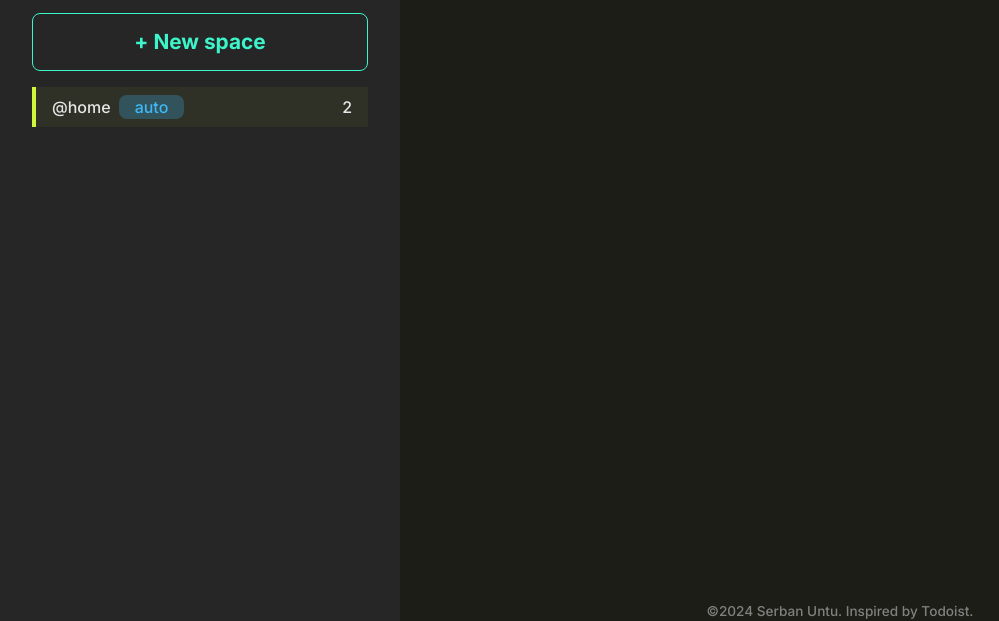
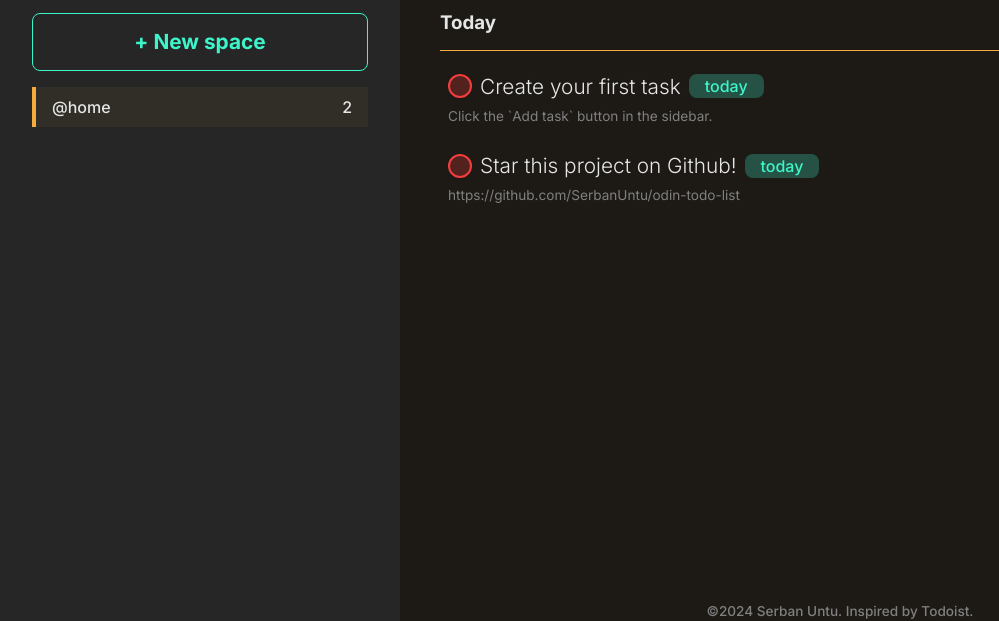
Before and after one commit to SerbanUntu/odin-todo-list, a website built with webpack: page src/index.html in a window 1280 px wide. Shown: the part 179-800 px from the top of the page, without its empty margins (0-999 px from the left). Built offline with nearby package versions, Linux system fonts and the light colour scheme.

Commit message:
feat: display saved tasks, show task completion
Also fixes some of the overflowing text. Adds sections to separate tasks
in the same space.

```diff
--- a/src/components/edit-space-dialog/index.css
+++ b/src/components/edit-space-dialog/index.css
@@ -4,3 +4,9 @@
   padding: .25rem 0;
   border-radius: .5rem;
 }
+
+dialog#edit-space-dialog h1 {
+  overflow: hidden;
+  white-space: nowrap;
+  text-overflow: ellipsis;
+}
--- a/src/components/sidebar/index.css
+++ b/src/components/sidebar/index.css
@@ -11,6 +11,7 @@
   background: none;
   display: flex;
   justify-content: space-between;
+  gap: .5rem;
   padding: .5rem 1rem;
   width: 100%;
   color: var(--neutral-90);
@@ -37,6 +38,14 @@
   display: flex;
   align-items: center;
   gap: .5rem;
+  flex: 1;
+  overflow: hidden;
+}
+
+.space-button-name {
+  overflow: hidden;
+  white-space: nowrap;
+  text-overflow: ellipsis;
 }
 
 .auto-tag {
@@ -49,7 +58,7 @@
   background: var(--purple-low);
 }
 
-img {
+.sidebar img {
   display: none;
   position: relative;
   left: .25rem;
--- a/src/components/sidebar/index.js
+++ b/src/components/sidebar/index.js
@@ -14,7 +14,7 @@ export function addSpaceButton(name, space) {
   currentButton.classList.add('space-button');
   currentButton.innerHTML = `
     <div class="name-and-labels">
-      <p>@${name}</p>
+      <p class="space-button-name">@${name}</p>
     </div>
     <p class="tasks-count">${space.tasks.length > 0 ? space.tasks.length : 'None'}</p>
   `; //! Prevent HTML injection
@@ -27,13 +27,13 @@ export function addSpaceButton(name, space) {
   if(space.auto === "true") {
     const autoTag = document.createElement('div');
     autoTag.classList.add('tag', 'auto-tag');
-    autoTag.innerText = 'auto';
+    autoTag.textContent = 'auto';
     domNameAndLabels.appendChild(autoTag);
   }
   if(space.list === "true") {
     const listTag = document.createElement('div');
     listTag.classList.add('tag', 'list-tag');
-    listTag.innerText = 'list';
+    listTag.textContent = 'list';
     domNameAndLabels.appendChild(listTag);
   }
   currentButton.addEventListener('click', e => {
--- a/src/components/space/index.css
+++ b/src/components/space/index.css
@@ -3,6 +3,7 @@ main {
   display: flex;
   flex-direction: column;
   align-items: center;
+  overflow-y: auto;
 }
 
 .space-content {
@@ -12,3 +13,11 @@ main {
   max-width: 800px;
   width: 100%;
 }
+
+section.task-section {
+  width: 100%;
+  display: flex;
+  flex-direction: column;
+  gap: 1rem;
+  margin: 2rem 0;
+}
--- a/src/components/space/index.js
+++ b/src/components/space/index.js
@@ -1,4 +1,5 @@
 import { addSelectedStyles, removeSelectedStyles } from '../sidebar';
+import { Task } from '../task';
 import './index.css';
 
 const main = document.querySelector('main');
@@ -17,5 +18,20 @@ export function loadSpace(name, space) {
     <p class="text-50">${space.tasks.length === 0 ? 'No' : space.tasks.length} task${space.tasks.length !== 1 ? 's' : ''}</p>
   `;
   currentSpaceName = name;
+  domCurrentSpace.appendChild(getSectionComponent("Today", space.hue, space.tasks));
   main.appendChild(domCurrentSpace);
 }
+
+function getSectionComponent(name, hue, tasks) {
+  const currentSection = document.createElement('section');
+  currentSection.classList.add('task-section');
+  currentSection.innerHTML = `
+    <h3>${name}</h3>
+    <hr style="background: hsl(${hue}deg 90% 60% / 100%);">
+  `;
+  for(let task of tasks) {
+    let currentTask = new Task(task.name, task.description, task.priority, task.dueDate, task.completed);
+    currentSection.appendChild(currentTask.getTaskComponent());
+  }
+  return currentSection;
+}
--- /dev/null
+++ b/src/components/task/index.css
@@ -0,0 +1,113 @@
+.task {
+  display: flex;
+  flex-direction: column;
+  gap: .25rem;
+  padding: .25rem .5rem;
+
+  &:hover {
+    .edit-icon, .transfer-icon {
+      display: block;
+    }
+  }
+}
+
+.task-body {
+  display: flex;
+  gap: .5rem;
+  align-items: center;
+}
+
+.priority-bubble {
+  width: 24px;
+  height: 24px;
+  border-radius: 9999px;
+  border: 2px solid var(--neutral-50);
+  cursor: pointer;
+  display: flex;
+  align-items: center;
+  justify-content: center;
+
+  svg {
+    display: none;
+    fill: var(--neutral-50);
+    width: 50%;
+    height: 50%;
+  }
+}
+
+.task[data-completed="true"] {
+  text-decoration: line-through;
+  color: var(--neutral-50);
+
+  small.desc, .tag {
+    display: none;
+  }
+}
+
+.task[data-completed="true"] .priority-bubble, .priority-bubble:hover {
+  svg {
+    display: block;
+  }
+}
+
+.priority-high {
+  background-color: var(--red-low);
+  border-color: var(--red);
+  svg {
+    fill: var(--red);
+  }
+}
+
+.priority-medium {
+  background-color: var(--yellow-low);
+  border-color: var(--yellow);
+  svg {
+    fill: var(--yellow);
+  }
+}
+
+.priority-low {
+  background-color: var(--light-blue-low);
+  border-color: var(--light-blue);
+  svg {
+    fill: var(--light-blue);
+  }
+}
+
+.overdue-tag {
+  color: var(--red);
+  background: var(--red-low);
+}
+
+.yesterday-tag {
+  color: var(--orange);
+  background: var(--orange-low);
+}
+
+.today-tag {
+  color: var(--accent);
+  background: var(--accent-low);
+}
+
+.tomorrow-tag {
+  color: var(--purple);
+  background: var(--purple-low);
+}
+
+.this-week-tag {
+  color: var(--yellow);
+  background: var(--yellow-low);
+}
+
+.after-this-week-tag {
+  color: var(--light-blue);
+  background: var(--light-blue-low);
+}
+
+.task .edit-icon, .task .transfer-icon {
+  display: none;
+}
+
+.task .edit-icon {
+  margin-left: auto;
+}
--- /dev/null
+++ b/src/components/task/index.js
@@ -0,0 +1,92 @@
+import './index.css';
+import editIconPath from '../../images/edit.svg';
+import transferIconPath from '../../images/transfer.svg';
+
+class DateTag {
+  constructor(formattedDate) {
+    this.formattedDate = formattedDate;
+  }
+
+  getDateTagComponent() {
+    function setTag(text, identifier) {
+      tagComponent.textContent = text;
+      tagComponent.classList.add(`${identifier}-tag`);
+    }
+
+    const dayDifference = parseInt((new Date(Task.formatDate(new Date())) - new Date(this.formattedDate)) / 86_400_000); // Reset hours and minutes
+    let dayOfWeek = (new Date()).getDay();
+    if(dayOfWeek === 0) dayOfWeek = 7;
+    const maxDayDifference = 7 - dayOfWeek;
+    const tagComponent = document.createElement('div');
+    tagComponent.classList.add('tag');
+    switch(dayDifference) {
+      case 1:
+        setTag('yesterday', 'yesterday');
+        break;
+      case 0:
+        setTag('today', 'today');
+        break;
+      case -1:
+        setTag('tomorrow', 'tomorrow');
+        break;
+    }
+    if(dayDifference > 1)
+      setTag(this.formattedDate, 'overdue');
+    if(dayDifference < -1) {
+      if(dayDifference >= -maxDayDifference)
+        setTag(this.formattedDate, 'this-week');
+      else
+        setTag(this.formattedDate, 'after-this-week');
+    }
+    return tagComponent;
+  }
+}
+
+export class Task {
+  constructor(name, description, priority, dueDate, completed) {
+    this.name = name;
+    this.description = description;
+    this.priority = priority;
+    this.dueDate = dueDate || Task.formatDate(new Date());
+    this.completed = completed;
+  }
+
+  static formatDate(date) {
+    return `${date.getFullYear()}-${String(date.getMonth() + 1).padStart(2, '0')}-${String(date.getDate()).padStart(2, '0')}`;
+  }
+
+  getTaskComponent() {
+    const taskComponent = document.createElement('div');
+    taskComponent.classList.add('task');
+    taskComponent.innerHTML = `
+      <div class="task-body">
+        <div class="priority-bubble priority-${this.priority}">
+          <svg width="15" height="12" viewBox="0 0 15 12" fill="none" xmlns="http://www.w3.org/2000/svg">
+            <path d="M12.708 0L4.8 7.908L1.692 4.812L0 6.504L4.8 11.304L14.4 1.704L12.708 0Z"/>
+          </svg>
+        </div>
+        <p class="large">${this.name}</p>
+      </div>
+      <small class="desc">${this.description}</small>
+    `;
+    taskComponent.dataset.completed = this.completed;
+    const taskBody = taskComponent.querySelector('.task-body');
+    const priorityBubble = taskComponent.querySelector('.priority-bubble');
+    priorityBubble.addEventListener('click', e => {
+      e.preventDefault();
+      this.completed = !this.completed;
+      taskComponent.dataset.completed = taskComponent.dataset.completed === 'true' ? 'false' : 'true';
+    });
+    const dateTag = new DateTag(this.dueDate);
+    taskBody.appendChild(dateTag.getDateTagComponent());
+    let editIcon = new Image();
+    editIcon.src = editIconPath;
+    editIcon.classList.add('edit-icon');
+    let transferIcon = new Image();
+    transferIcon.src = transferIconPath;
+    transferIcon.classList.add('transfer-icon');
+    taskBody.appendChild(editIcon);
+    taskBody.appendChild(transferIcon);
+    return taskComponent;
+  }
+}
--- a/src/data/init.json
+++ b/src/data/init.json
@@ -1,21 +1,23 @@
 {
   "spaces": {
     "home": {
-      "hue": "72",
-      "auto": "true",
-      "list": "false",
+      "hue": 36,
+      "auto": true,
+      "list": false,
       "tasks": [
         {
-          "name": "Create you first task",
+          "name": "Create your first task",
           "description": "Click the `Add task` button in the sidebar.",
           "priority": "high",
-          "due-date": ""
+          "dueDate": "",
+          "completed": false
         },
         {
           "name": "Star this project on Github!",
-          "description": "",
+          "description": "https://github.com/SerbanUntu/odin-todo-list",
           "priority": "high",
-          "due-date": ""
+          "dueDate": "",
+          "completed": false
         }
       ]
     }
--- a/src/index.html
+++ b/src/index.html
@@ -27,7 +27,7 @@
       <hr>
       <section class="section">
         <label for="new-space-name">Name</label>
-        <input id="new-space-name" class="new-space-name" name="name" type="text" required maxlength="40">
+        <input id="new-space-name" class="new-space-name" name="name" type="text" required maxlength="30">
       </section>
       <section class="section">
         <label for="new-space-hue">Color <span class="additional">(use the slider)</span></label>
@@ -46,7 +46,7 @@
       <hr>
       <section class="section">
         <label for="new-space-name">Name</label>
-        <input id="new-space-name" class="new-space-name" name="name" type="text" required maxlength="40">
+        <input id="new-space-name" class="new-space-name" name="name" type="text" required maxlength="30">
       </section>
       <section class="section">
         <label for="new-space-hue">Color <span class="additional">(use the slider)</span></label>
--- a/src/index.js
+++ b/src/index.js
@@ -5,6 +5,8 @@ import defaults from './data/init.json';
 import { addSpaceButton, changeSpaceButton, removeSpaceButton } from './components/sidebar';
 import './components/new-space-dialog';
 import { loadSpace } from './components/space';
+
+const IGNORE_SAVE_FLAG = true;
 
 let spaces = JSON.parse(localStorage.getItem('@spaces'));
 let spacesOrder = JSON.parse(localStorage.getItem('@spaces-order'));
@@ -23,6 +25,7 @@ for(let name of spacesOrder) {
 
 loadSpace(spacesOrder[0], spaces[spacesOrder[0]]);
 
+if(!IGNORE_SAVE_FLAG) {
   window.addEventListener("beforeunload", e => {
     e.preventDefault();
     localStorage.setItem('@spaces', JSON.stringify(spaces));
@@ -33,6 +36,7 @@ window.addEventListener("beforeunload", e => {
     });
     localStorage.setItem('@spaces-order', JSON.stringify(newOrder));
   });
+}
 
 export function addSpace(name, space) {
   spaces[name] = space;
--- a/src/styles/main.css
+++ b/src/styles/main.css
@@ -59,9 +59,18 @@ h1.special { /* ! Fix positioning for numbers and capital letters */
   font-weight: 200;
 }
 
+p.large {
+  font-size: 1.3rem;
+  font-weight: 300;
+}
+
 small {
   font-size: 0.85rem;
   color: var(--neutral-50);
+}
+
+small.desc {
+  font-weight: 400;
 }
 
 button {
```
Also changed, not shown: src/images/tick.svg (added), 1 other file. Lines whose indentation alone changed are shown as unchanged.
